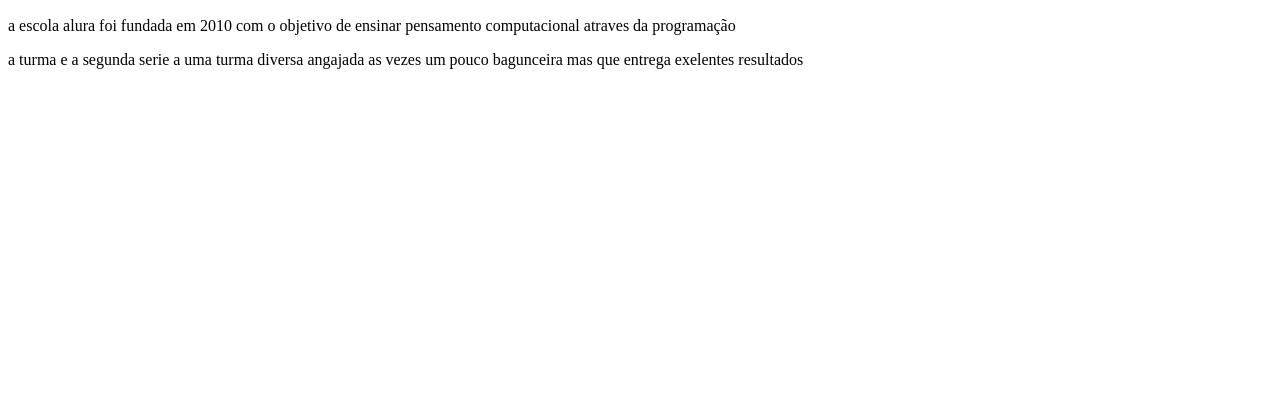
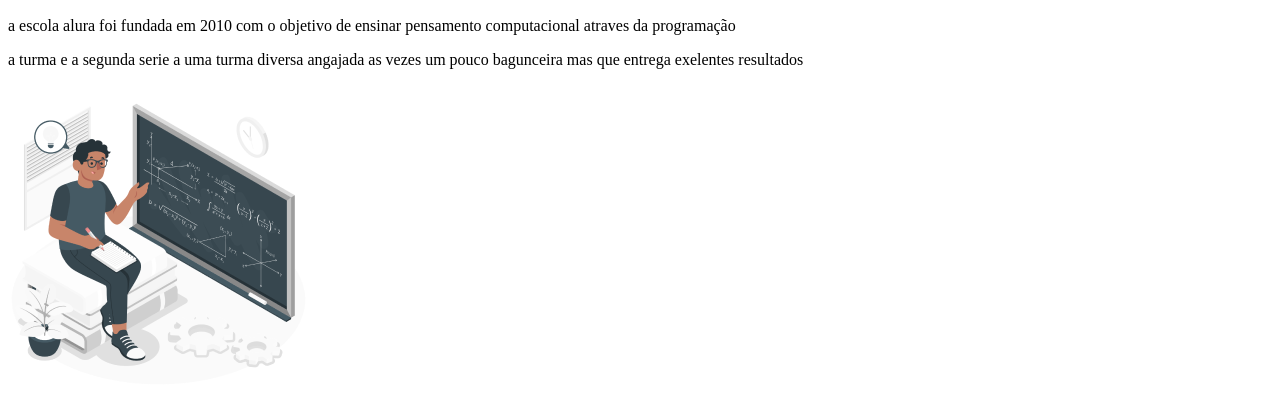
Before and after one commit to rainefermino/projeto1, a plain HTML site: page index.html in a window 1280 px wide. Shown: the part 128-534 px from the top of the page. Drawn offline with Linux system fonts and the light colour scheme.

Commit message:
18\03\2024

```diff
--- a/index.html
+++ b/index.html
@@ -33,7 +33,7 @@ a escola alura foi fundada em 2010 com o objetivo de ensinar pensamento computac
 <p class="escola-texto-dois">
 a turma e a segunda serie a uma turma diversa angajada as vezes um pouco bagunceira mas que entrega exelentes resultados
 </p>
-
+<img src="Formula-amico 1.png" alt="professor em frente de um quadro">
 </section>
 
 
```
Also changed, not shown: Formula-amico 1.png (added).
